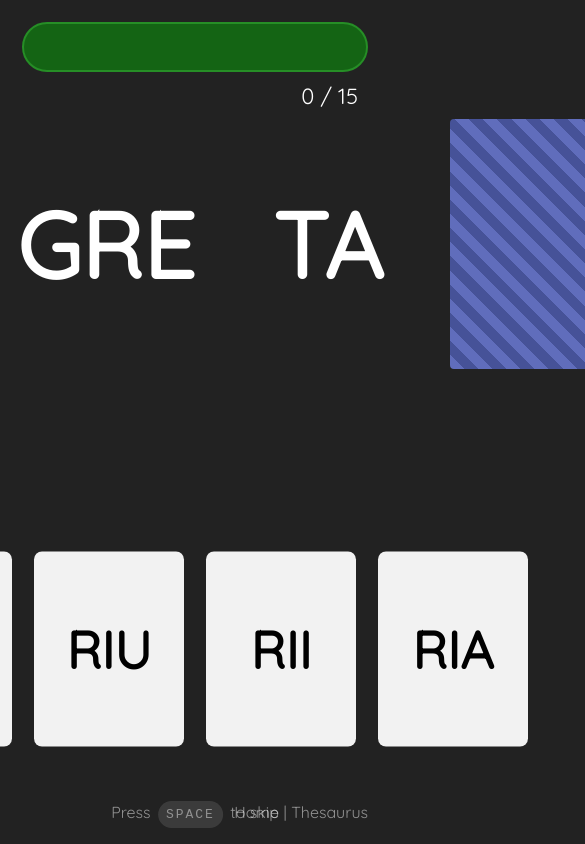
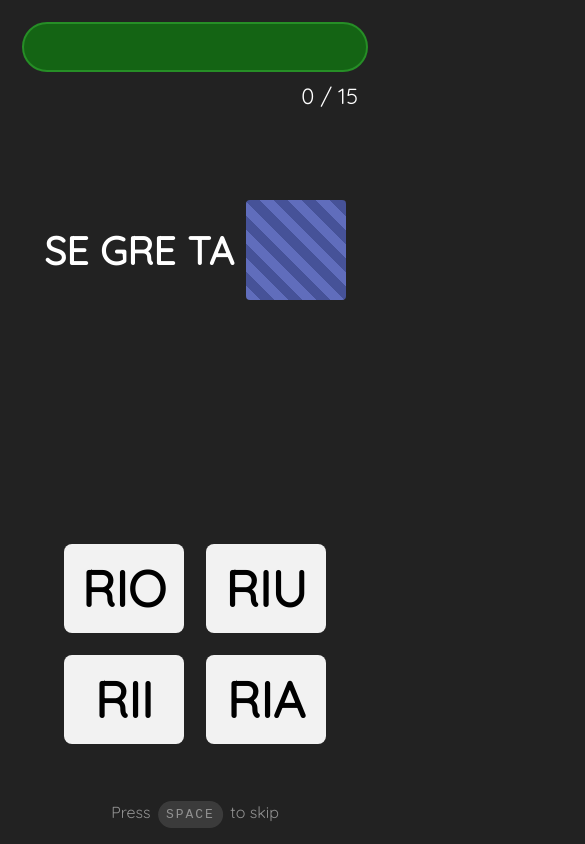
Before and after one commit to NicoloCavalli95horses/rw-app, a Vue app: page / in a window 390 px wide. Shown: the top 844 px of the page, 585 px wide, since content can reach past the window. Built offline with nearby package versions, Linux system fonts and the light colour scheme.

Commit message:
implemented responsive behaviour

```diff
--- a/src/App.vue
+++ b/src/App.vue
@@ -1,8 +1,8 @@
 <template>
-  <div class="bottom-right-corner disabled">
-    <RouterLink to="/">Home | </RouterLink>
-    <RouterLink to="/thesaurus">Thesaurus</RouterLink>
-  </div>
+  <!-- <div class="bottom-right-corner disabled"> -->
+    <!-- <RouterLink to="/">Home | </RouterLink> -->
+    <!-- <RouterLink to="/thesaurus">Thesaurus</RouterLink> -->
+  <!-- </div> -->
   <RouterView />
 </template>
 
--- a/src/assets/main.css
+++ b/src/assets/main.css
@@ -220,3 +220,7 @@
 .fadein {
   transition-duration: 500ms;
 }
+
+.hide {
+  display: none;
+}
--- a/src/components/DraggableCard.vue
+++ b/src/components/DraggableCard.vue
@@ -1,11 +1,10 @@
 <template>
  <div
    class="card"
-   :style="{ 'width' :  `${size}px`, 'height':  `${size*1.3}px` }"
    draggable="true"
    @dragstart="e => drag(e)"
   >
-    <span class="content">{{ syllable }}</span>
+    <p>{{ syllable }}</p>
   </div>
 </template>
 
@@ -20,7 +19,6 @@
 // Props and emits
 //==============================
 const props = defineProps({
-  size: Number,
   content: String
 });
 
@@ -47,16 +45,19 @@
 
 <style lang="scss" scoped>
 .card {
+  background: #f2f2f2;
+  border-radius: 8px;
+  height: 100%;
+  width: 120px;
   display: flex;
   align-items: center;
   justify-content: center;
-  background: #f2f2f2;
-  border-radius: 8px;
-  .content {
-      color: black;
-      font-size: 52px;
-      font-weight: bold;
-      text-transform: uppercase;
-    }
+   p {
+    color: black;
+    font-size: 50px;
+    padding: 8px 12px;
+    font-weight: bold;
+    text-transform: uppercase;
+  }
 }
 </style>
--- a/src/components/DropArea.vue
+++ b/src/components/DropArea.vue
@@ -2,7 +2,6 @@
   <div
     class="area"
     :class="{ 'error' : onError }"
-    :style="{ 'width': size, 'height': size }"
     @dragover="(e) => e.preventDefault()"
     @drop="(e) => drop(e)"
   >
@@ -73,6 +72,8 @@
   justify-content: center;
   text-transform: uppercase;
   letter-spacing: 3px;
+  width: 100%;
+  height: 100%;
   cursor: pointer;
   background: repeating-linear-gradient(
     45deg,
--- a/src/components/WordSplitter.vue
+++ b/src/components/WordSplitter.vue
@@ -1,15 +1,17 @@
 <template>
-  <div class="syllabe-box" v-for="s in syllables" :key="s">
+  <div class="syllabe-box">
+    <div v-for="s in syllables" :key="s">
       <template v-if="s != solution">
-      <span>{{ s }}</span>
+        <p>{{ s }}</p>
       </template>
       <template v-else>
         <DropArea
-        size="250px"
+          class="drop-area"
           :solution="solution"
           @correctAnswer="emits('correctAnswer')"
         />
       </template>
+    </div>
   </div>
 </template>
 
@@ -95,16 +97,19 @@
 
 <style lang="scss" scoped>
 .syllabe-box {
-  width: 200px;
-  height: 200px;
   display: flex;
   align-items: center;
   justify-content: center;
-  span {
-    font-size: 92px;
+  gap: clamp(0px, 3vw, 66px);
+  p {
+    font-size: clamp(2rem, 10vw, 6rem);
     font-weight: bold;
     text-transform: uppercase;
     text-align: center;
   }
+  .drop-area {
+    width: clamp(100px, 10vw, 160px);
+    height: clamp(100px, 10vw, 160px);
+  }
 }
 </style>
--- a/src/views/Home.vue
+++ b/src/views/Home.vue
@@ -8,13 +8,12 @@
     />
   </div>
 
-
   <!-- Drop area -->
   <template v-if="splittedWord.at(0)">
     <div class="drop-area">
       <WordSplitter
         :word="splittedWord"
-        :alternatives="4"
+        :alternatives="ALTERNATIVES"
         @syllablesCreated="(s) => syllables = s"
         @correctAnswer="onCorrectAnswer()"
       />
@@ -25,10 +24,7 @@
   <template v-if="syllables.at(0)">
   <div class="cards-wrapper">
     <div v-for="s in syllables.length" :key="s">
-      <DraggableCard
-       :size="150"
-       :content="syllables.at(s - 1)"
-      />
+      <DraggableCard :content="syllables.at(s - 1)" />
     </div>
   </div>
   </template>
@@ -72,6 +68,7 @@
 const data = ref(undefined);
 const words = ref([]);
 const points = ref(0);
+const ALTERNATIVES = 4;
 const show = reactive({
   modal: false
 })
@@ -124,27 +121,25 @@
 </script>
 <style lang="scss" scoped>
 .cards-wrapper {
-  display: flex;
-  align-items: center;
-  justify-content: center;
-  gap: 22px;
+  box-sizing: border-box;
+  width: calc(100% - 44px); //consider margins
   position: absolute;
   bottom: 0px;
-  left: 50%;
-  transform: translate(-50%, -50%);
+  margin: 0 22px;
+  transform: translate(0%, -50%);
+  display: flex;
+  flex-wrap: wrap;
+  justify-content: center;
+  height: 200px;
+  gap: 22px;
+  justify-content: center;
 }
 
 .drop-area {
   position: absolute;
-  transform: translate(-50%, 50%);
-  top: 44px;
-  left: 50%;
+  top: 200px;
   margin: 0 22px;
-  display: flex;
-  align-items: center;
-  justify-content: center;
-  gap: 22px;
-  box-sizing: border-box;
+  width: calc(100% - 44px);
 }
 
 .progress-bar {
```
Lines whose indentation alone changed are shown as unchanged.
